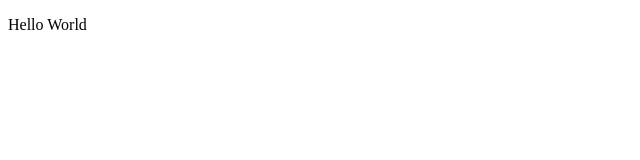
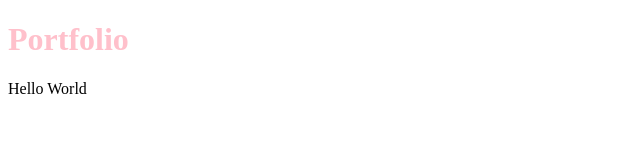
Before and after one commit to jojod86/JoanneDillon, a plain HTML site: page index.html in a window 1280 px wide. Shown: the whole page, without its empty margins (0-640 px from the left). Drawn offline with Linux system fonts and the light colour scheme.

Commit message:
html and css files

```diff
--- /dev/null
+++ b/index.css
@@ -0,0 +1,3 @@
+h1 {
+    color: pink;
+}
--- a/index.html
+++ b/index.html
@@ -4,8 +4,10 @@
     <meta charset="UTF-8">
     <meta name="viewport" content="width=device-width, initial-scale=1.0">
     <title>Document</title>
+    <link rel="stylesheet" href="index.css">
 </head>
 <body>
+    <h1>Portfolio</h1>
     <p>Hello World</p>
 </body>
 </html>
```
